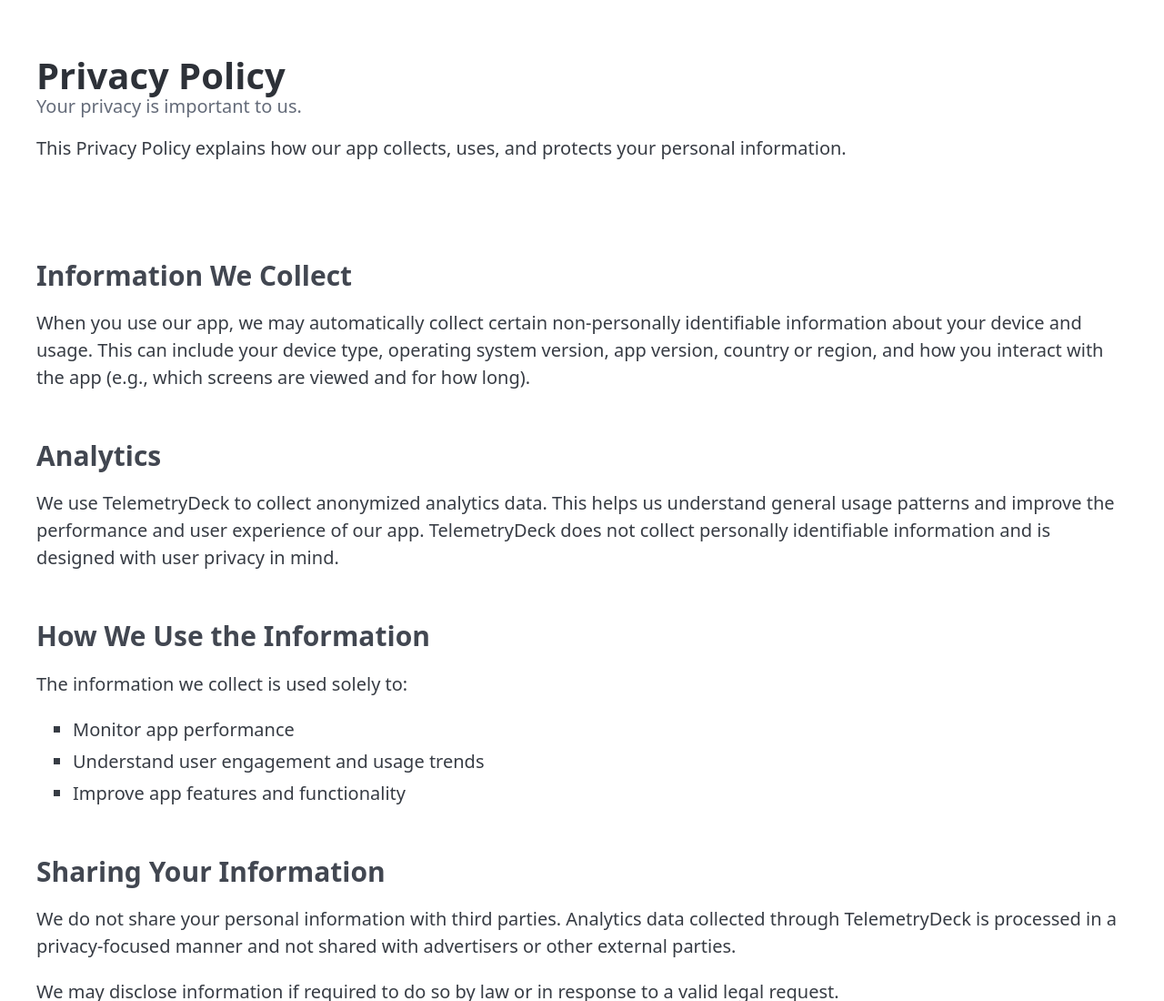
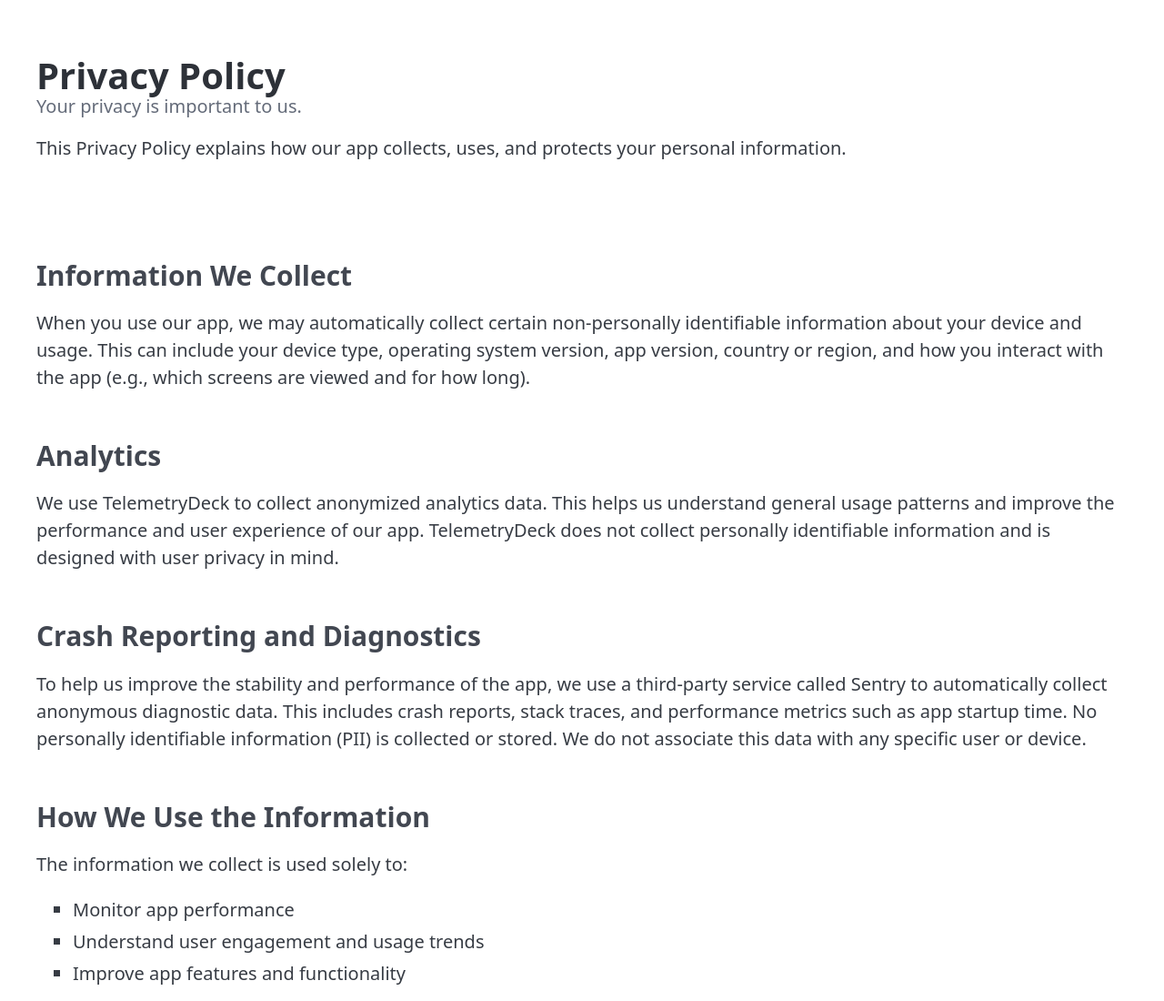
Before and after one commit to robertpinl/robertpinl.github.io, a website: page privacy-policy.html in a window 1280 px wide. Shown: the top 1100 px of the page at 91% size. Drawn offline with nearby package versions, Linux system fonts and the light colour scheme.

Commit message:
Update privacy policy

```diff
--- a/privacy-policy.html
+++ b/privacy-policy.html
@@ -35,6 +35,14 @@
       We use TelemetryDeck to collect anonymized analytics data. This helps us understand general usage patterns and
       improve the performance and user experience of our app. TelemetryDeck does not collect personally identifiable
       information and is designed with user privacy in mind.
+    </p>
+  </section>
+
+  <section>
+    <h3>Crash Reporting and Diagnostics</h3>
+    <p>
+      To help us improve the stability and performance of the app, we use a third-party service called Sentry to automatically collect anonymous diagnostic data. This includes crash reports, stack traces, and performance metrics such as app startup time.
+      No personally identifiable information (PII) is collected or stored. We do not associate this data with any specific user or device.
     </p>
   </section>
 
```
Also changed, not shown: package.json (added, +14 -0 lines), 1 other file.
